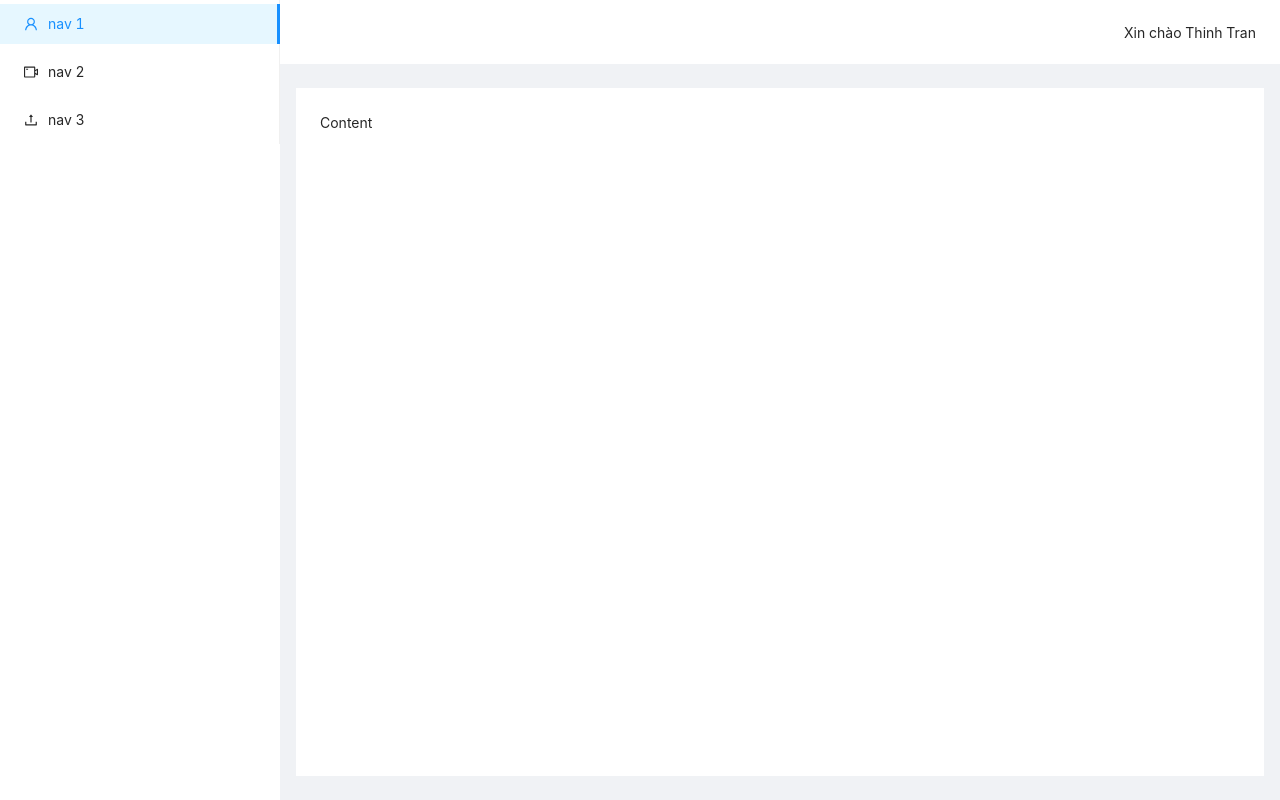
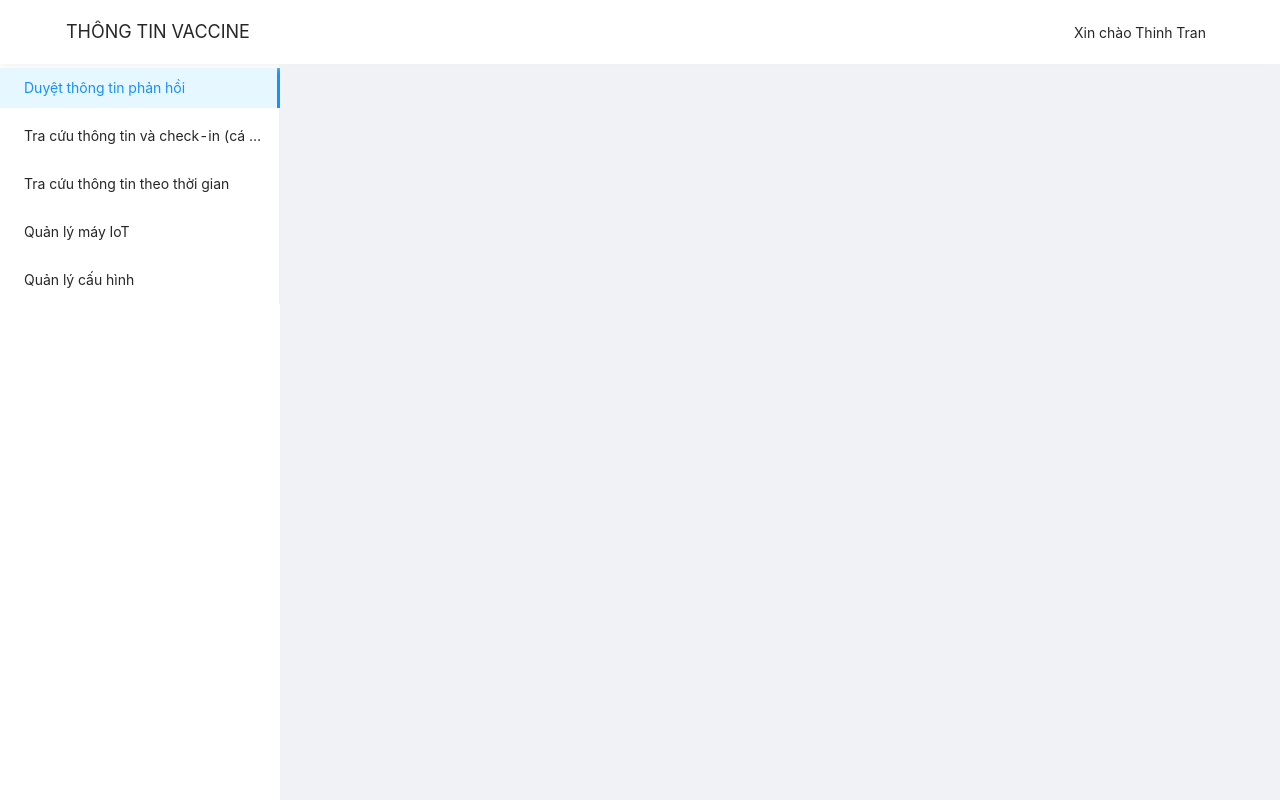
Before and after one commit to hakunamalaton/My_IoT_BK_CheckIn, a React (Create React App) app in the folder frontend/: page / in a window 1280 px wide. Built offline with nearby package versions, Linux system fonts and the light colour scheme; no server answers.

Commit message:
feat: update layout

```diff
--- a/frontend/src/App.tsx
+++ b/frontend/src/App.tsx
@@ -21,7 +21,7 @@ const App = () => {
 
     return (
         <Routes>
-            <Route path="/" element={<LayoutApp />} />
+            <Route path="/*" element={<LayoutApp />} />
         </Routes>
     );
 };
--- /dev/null
+++ b/frontend/src/components/card/index.tsx
@@ -0,0 +1,51 @@
+import { ReactNode } from 'react';
+import { Row } from 'antd';
+import './style.less';
+
+interface CardProps {
+    className?: string;
+    title?: string;
+    hasLine?: boolean;
+    isExtraLeft?: boolean;
+    extra?: ReactNode;
+    style?: any;
+    rowClassName?: string;
+    theme?: 'light';
+}
+
+const Card: React.FC<CardProps> = props => {
+    const {
+        children,
+        className = '',
+        title,
+        hasLine = true,
+        extra = null,
+        rowClassName = 'mb-24',
+        isExtraLeft = false,
+        theme,
+        ...rest
+    } = props;
+
+    const justify: any = isExtraLeft ? 'flex-start' : 'space-between';
+
+    return (
+        <div className={`v-card  ${className} ${theme ? 'is-' + theme : ''} `} {...rest}>
+            <div className="v-card__head">
+                {(title || extra) && (
+                    <Row
+                        justify={justify}
+                        style={{ height: '100%' }}
+                        align="middle"
+                        className={rowClassName}
+                    >
+                        <h3>{title}</h3>
+                        {extra}
+                    </Row>
+                )}
+            </div>
+            <div className="v-card__body">{children}</div>
+        </div>
+    );
+};
+
+export default Card;
--- /dev/null
+++ b/frontend/src/components/card/style.less
@@ -0,0 +1,27 @@
+.v-card {
+    border: 1px solid #f0f0f0;
+    background-color: #fff;
+    border-radius: 2px;
+    height: 100%;
+    &__head {
+        min-height: 48px;
+        padding: 0 24px;
+        border-bottom: 1px solid #f0f0f0;
+
+        h3 {
+            margin-bottom: 0;
+            padding: 16px 0;
+        }
+    }
+    &__body {
+        padding: 24px;
+    }
+    hr {
+        margin: 0;
+        background-color: #f0f0f0;
+    }
+    &.is-light {
+        border-color: #dddee4;
+        border-radius: 0;
+    }
+}
--- a/frontend/src/constants/index.ts
+++ b/frontend/src/constants/index.ts
@@ -4,7 +4,6 @@ export const IS_PRODUCTION = process.env.REACT_APP_ENV === 'production';
 export const DOMAIN = document.location.origin;
 
 export enum ACCOUNT_ROLE {
-    STUDENT = 1,
-    TEACHER = 2,
-    ADMIN = 3,
+    USER = 1,
+    ADMIN = 2,
 }
--- a/frontend/src/layout/index.tsx
+++ b/frontend/src/layout/index.tsx
@@ -1,35 +1,49 @@
 import { Layout, Menu } from 'antd';
 import { UserOutlined, VideoCameraOutlined, UploadOutlined } from '@ant-design/icons';
 import useAuth from 'src/hooks/useAuth';
+import { ReactNode, useMemo } from 'react';
+import { ACCOUNT_ROLE } from 'src/constants';
+import { USER_MENU, ADMIN_MENU, mainRoutes } from './props';
+import './style.less';
+import { Link } from 'react-router-dom';
+import { renderRoutes } from 'src/routes';
 
 const { Header, Sider, Content } = Layout;
 
+export type IMenu = {
+    id: string;
+    name: ReactNode;
+    subTitle?: ReactNode;
+    title?: string;
+    path?: string;
+    route?: string;
+    exactPath?: string;
+    icon?: ReactNode;
+    iconHover?: ReactNode;
+    children?: IMenu[];
+    group?: IMenu[];
+    roles?: ACCOUNT_ROLE[];
+};
+
 const LayoutApp = () => {
     const { authState } = useAuth();
+    const MENU = useMemo(() => {
+        switch (authState.role) {
+            case ACCOUNT_ROLE.USER:
+                return USER_MENU;
+            case ACCOUNT_ROLE.ADMIN:
+                return ADMIN_MENU;
+            default:
+                return [];
+        }
+    }, [authState.role]);
+
     return (
-        <Layout style={{ minHeight: '100vh' }}>
-            <Sider width={280} trigger={null} theme="light" collapsible>
-                <div className="logo" />
-                <Menu mode="inline" defaultSelectedKeys={['1']}>
-                    <Menu.Item key="1" icon={<UserOutlined />}>
-                        nav 1
-                    </Menu.Item>
-                    <Menu.Item key="2" icon={<VideoCameraOutlined />}>
-                        nav 2
-                    </Menu.Item>
-                    <Menu.Item key="3" icon={<UploadOutlined />}>
-                        nav 3
-                    </Menu.Item>
-                </Menu>
-            </Sider>
-            <Layout className="site-layout">
-                <Header
-                    className="site-layout-background"
-                    style={{ padding: 0, background: '#fff' }}
-                >
+        <>
+            <Header className="site-layout-header">
+                <div className="layout-logo">Thông tin Vaccine</div>
                 <div
                     style={{
-                            display: 'flex',
                         alignItems: 'center',
                         lineHeight: 'initial',
                         justifyContent: 'right',
@@ -40,19 +54,33 @@ const LayoutApp = () => {
                     Xin chào {authState.userName}
                 </div>
             </Header>
+
+            <Layout style={{ minHeight: 'calc(100vh - 64px)' }}>
+                <Sider width={280} trigger={null} theme="light" collapsible>
+                    <Menu mode="inline" defaultSelectedKeys={[MENU[0]?.id]}>
+                        {MENU.map(menu => (
+                            <Menu.Item key={menu.id}>
+                                <Link to={menu.path || ''}>{menu.name}</Link>
+                            </Menu.Item>
+                        ))}
+                    </Menu>
+                </Sider>
+                <Layout className="site-layout">
                     <Content
                         className="site-layout-background"
                         style={{
-                        background: '#fff',
+                            // background: '#fff',
                             margin: '24px 16px',
-                        padding: 24,
+
+                            // padding: 24,
                             minHeight: 280,
                         }}
                     >
-                    Content
+                        {renderRoutes(mainRoutes)}
                     </Content>
                 </Layout>
             </Layout>
+        </>
     );
 };
 
--- /dev/null
+++ b/frontend/src/layout/props.tsx
@@ -0,0 +1,65 @@
+import { IMenu } from '.';
+import { ACCOUNT_ROLE } from 'src/constants';
+import { IRoute } from 'src/routes';
+import { lazy } from 'react';
+
+const FeedbackModule = lazy(() => import('../modules/feedback'));
+
+export const ROUTE = {
+    USER_INFO: '/userInfo',
+    CENSOR_FEEDBACK: '/feedback',
+    SEARCH_BY_TIME: '/search',
+    SEARCH_AND_CHECK_IN: '/checkIn',
+    SETTING: '/setting',
+    IOT: '/iot',
+};
+
+export const USER_MENU: IMenu[] = [
+    {
+        name: 'Thông tin cá nhân',
+        id: '10',
+        roles: [ACCOUNT_ROLE.USER],
+        path: ROUTE.USER_INFO,
+    },
+];
+
+export const ADMIN_MENU: IMenu[] = [
+    {
+        name: 'Duyệt thông tin phản hồi',
+        id: '20',
+        roles: [ACCOUNT_ROLE.ADMIN],
+        path: ROUTE.CENSOR_FEEDBACK,
+    },
+    {
+        name: 'Tra cứu thông tin và check-in (cá nhân)',
+        id: '21',
+        roles: [ACCOUNT_ROLE.ADMIN],
+        path: ROUTE.SEARCH_AND_CHECK_IN,
+    },
+    {
+        name: 'Tra cứu thông tin theo thời gian',
+        id: '22',
+        roles: [ACCOUNT_ROLE.ADMIN],
+        path: ROUTE.SEARCH_BY_TIME,
+    },
+    {
+        name: 'Quản lý máy IoT',
+        id: '23',
+        roles: [ACCOUNT_ROLE.ADMIN],
+        path: ROUTE.IOT,
+    },
+    {
+        name: 'Quản lý cấu hình',
+        id: '24',
+        roles: [ACCOUNT_ROLE.ADMIN],
+        path: ROUTE.SETTING,
+    },
+];
+
+export const mainRoutes: IRoute[] = [
+    {
+        path: ROUTE.CENSOR_FEEDBACK,
+        name: 'feedback',
+        component: FeedbackModule,
+    },
+];
--- /dev/null
+++ b/frontend/src/layout/style.less
@@ -0,0 +1,23 @@
+.layout-logo {
+    // height: 40px;
+    padding: 0 16px;
+    font-size: 18px;
+    text-transform: uppercase;
+}
+
+.site-layout-header {
+    padding: 0;
+    position: relative;
+    z-index: 1;
+    background: #fff !important;
+    box-shadow: 0 2px 8px #f0f1f2;
+    display: flex;
+    justify-content: space-between;
+    background-color: white;
+    // margin-bottom: 20px;
+}
+
+.ant-layout-sider {
+    // height: calc(100% - 64px);
+    // min-height: calc(100% - 64px) !important;
+}
--- /dev/null
+++ b/frontend/src/modules/feedback/index.ts
@@ -0,0 +1,3 @@
+import FeedbackView from './views';
+
+export default FeedbackView;
--- /dev/null
+++ b/frontend/src/modules/feedback/views/index.tsx
@@ -0,0 +1,7 @@
+import Card from 'src/components/card';
+
+const FeedbackView = () => {
+    return <Card title="Duyệt thông tin phản hồi">Hello World!</Card>;
+};
+
+export default FeedbackView;
--- a/frontend/src/redux/actions/auth.ts
+++ b/frontend/src/redux/actions/auth.ts
@@ -1,31 +1,32 @@
-import { DOMAIN_API_URL } from 'src/constants';
+import { ACCOUNT_ROLE, DOMAIN_API_URL } from 'src/constants';
 // import AuthService from 'src/modules/common/service';
 
 export const SET_USER_INFO = 'SET_USER_INFO';
 export const LOG_OUT = 'LOG_OUT';
 export const SET_ACCOUNT = 'SET_ACCOUNT';
 
-export const setUserInfo = (user) => ({
+export const setUserInfo = user => ({
     type: SET_USER_INFO,
     payload: user,
 });
 
-export const setAccount = (accountId) => ({
+export const setAccount = accountId => ({
     type: SET_ACCOUNT,
     payload: accountId,
 });
 
-export const getSession = async (dispatch) => {
+export const getSession = async dispatch => {
     try {
         // let localAccount = {};
         // const res = await AuthService.getSession();
-        const userInfo = await new Promise((resolve) => {
+        const userInfo = await new Promise(resolve => {
             setTimeout(() => {
                 resolve({
                     userName: 'Thinh Tran',
                     userId: 1659999,
+                    role: ACCOUNT_ROLE.ADMIN,
                 });
-            }, 2000);
+            }, 0);
         });
 
         dispatch(setUserInfo(userInfo));
--- a/frontend/src/redux/reducers/auth.ts
+++ b/frontend/src/redux/reducers/auth.ts
@@ -4,6 +4,7 @@ import { AuthState } from '../types';
 const defaultState: AuthState = {
     userId: 0,
     userName: '',
+    role: 0,
 };
 
 const authReducer = (state = defaultState, action) => {
```
Also changed, not shown: frontend/src/redux/types.ts (+5 -4 lines), 1 other file (tests, documents, lock files or other folders). Lines whose indentation alone changed are shown as unchanged.
